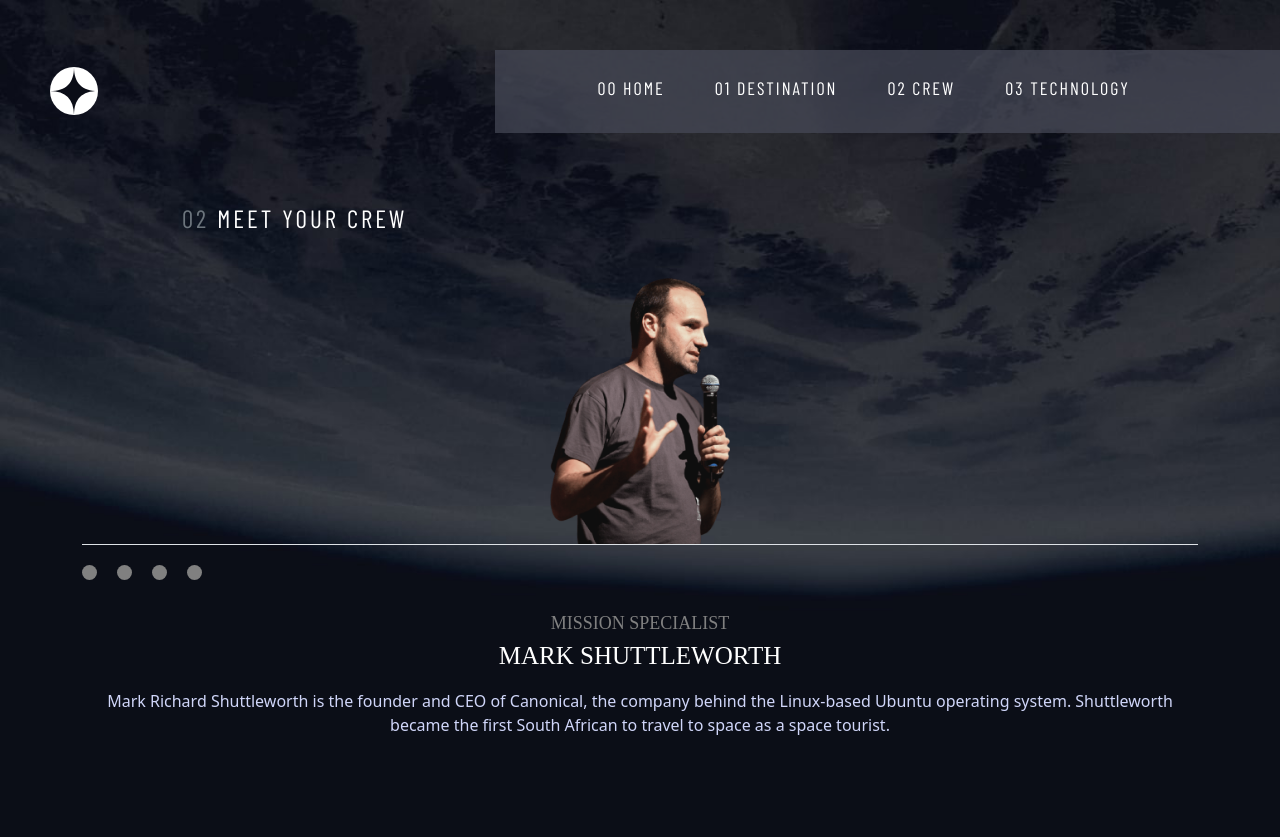
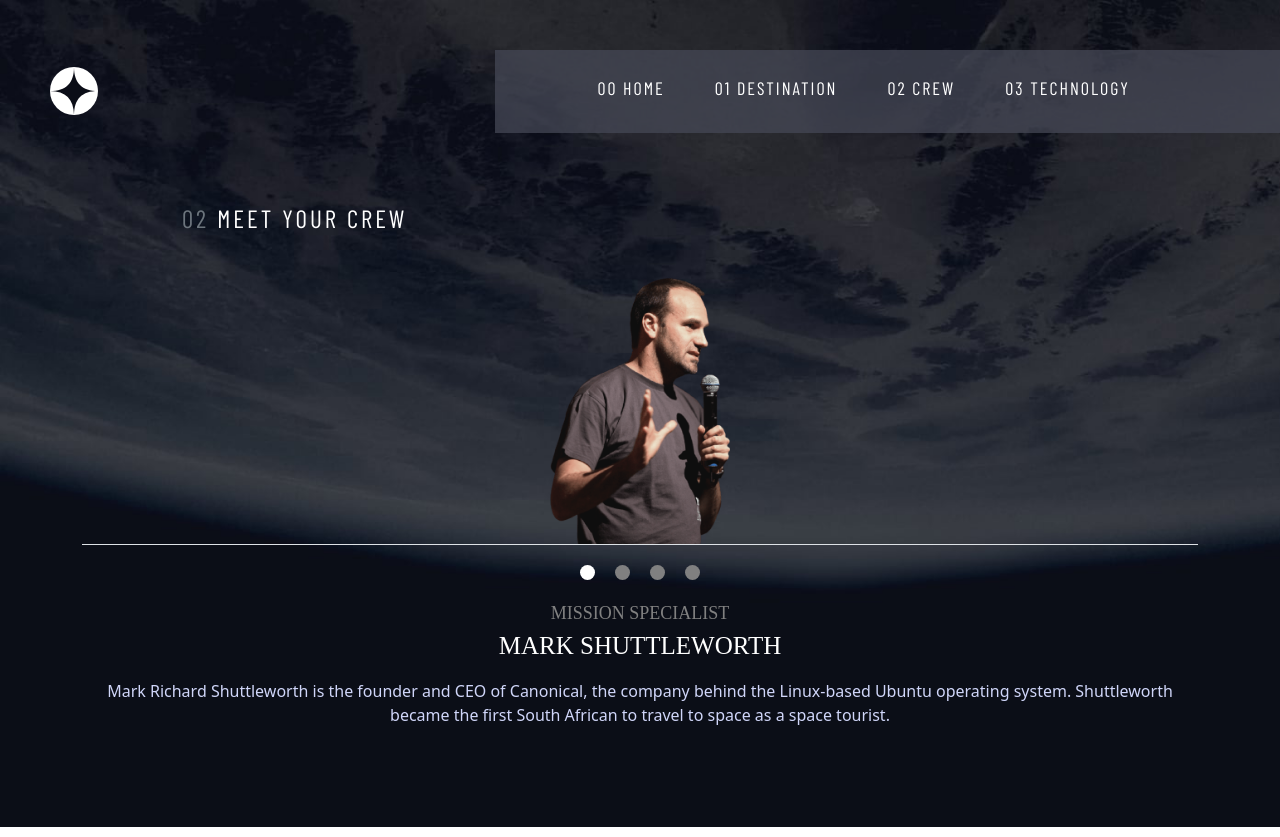
Before and after one commit to lawrenceprieto/space-tourism, a React (Vite) app: page /crew in a window 1280 px wide. Built offline with nearby package versions, Linux system fonts and the light colour scheme; a web font is replaced by a local one.

Commit message:
refactor crew page

```diff
--- a/src/pages/crew.jsx
+++ b/src/pages/crew.jsx
@@ -34,6 +34,10 @@
     const [activeIndex, setActiveIndex] = useState(0);
     const activeCrew = crews[activeIndex];
 
+    function handleCrew(index) {
+        setActiveIndex(index);
+    }
+
     return (
         <>
             <div className="body-crew">
@@ -43,15 +47,16 @@
                         <div className="image-cont border-bottom p-0">
                             <img src={activeCrew.image} className="crew-image" alt={activeCrew.name} />
                         </div>
-                        <div className="navs">
-                            <div className="nav"></div>
-                            <div className="nav"></div>
-                            <div className="nav"></div>
-                            <div className="nav"></div>
+                        <div className="navs-crew">
+                            {
+                                crews.map((crew,index) => (
+                                    <div className={index === activeIndex ? "active-crew" : "nav-crew"} onClick={() => handleCrew(index)} key={index}></div>
+                                ))
+                            }
                         </div>
-                        <div className="role">{activeCrew.role}</div>
-                        <div className="name">{activeCrew.name}</div>
-                        <div className="about">{activeCrew.about}</div>
+                        <div className="crew-role">{activeCrew.role}</div>
+                        <div className="crew-name">{activeCrew.name}</div>
+                        <div className="crew-about">{activeCrew.about}</div>
                     </div>
                 </div>
             </div>
--- a/src/styles/crew.css
+++ b/src/styles/crew.css
@@ -15,12 +15,15 @@
     max-width: 180px;
 }
 
-.navs {
+.navs-crew {
     display: flex;
+    justify-content: center;
+    align-items: center;
+    gap: 20px;
     padding: 20px 0;
 }
 
-.nav {
+.nav-crew {
     height: 15px;
     width: 15px;
     background-color: gray;
@@ -28,7 +31,7 @@
     cursor: pointer;
 }
 
-.role {
+.crew-role {
     font-family: 'Bellefair', serif;
     font-size: 18px;
     color: gray;
@@ -36,7 +39,7 @@
     text-align: center;
 }
 
-.name {
+.crew-name {
     font-family: 'Bellefair', serif;
     font-size: 25px;
     color: #FFFFFF;
@@ -44,11 +47,23 @@
     text-align: center;
 }
 
-.about {
+.crew-about {
     font-size: 16px;
     color: #D0D6F9;
     text-align: center;
     margin-top: 15px;
+}
+
+.active-crew {
+    height: 15px;
+    width: 15px;
+    background-color: #FFFFFF;
+    border-radius: 50%;
+    cursor: pointer;
+}
+
+.nav-crew:hover {
+    background-color: gainsboro;
 }
 
 @media (max-width: 640px) {
```
